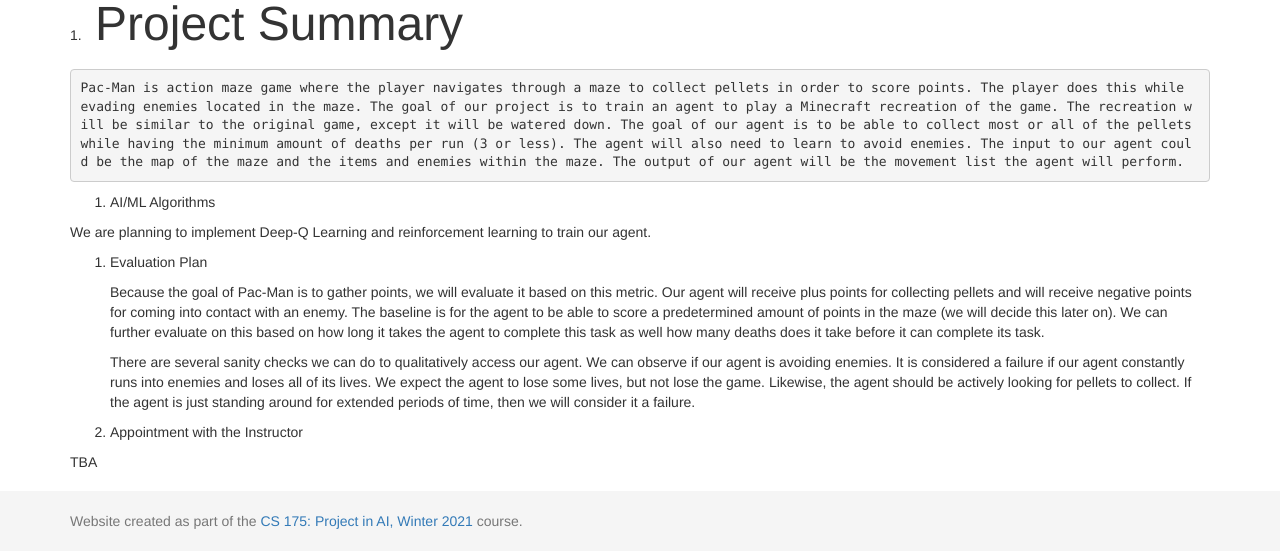
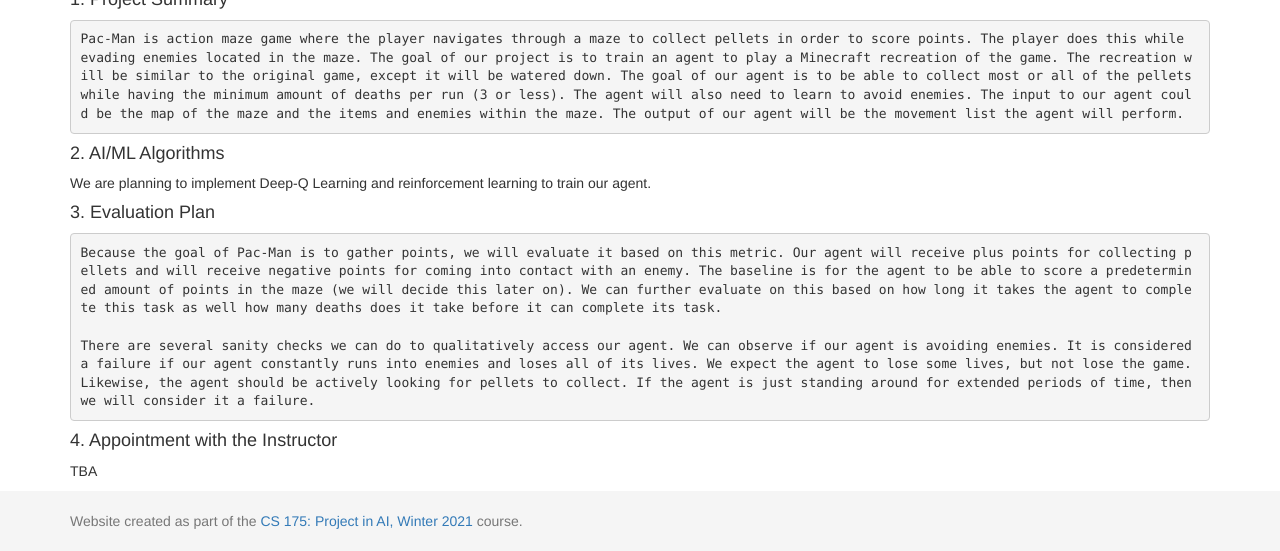
Before and after one commit to armaansd/pac-mAIn, a Jekyll site: the page built from docs/proposal.md, in a window 1280 px wide and 1044 px high. Shown: the part 493-1044 px from the top of the window. Built offline with Jekyll 4.4.1, drawn with Linux system fonts in a browser that asks for light colours.

Commit message:
Update proposal.md

```diff
--- a/docs/proposal.md
+++ b/docs/proposal.md
@@ -6,23 +6,23 @@
 ![image](https://user-images.githubusercontent.com/75513952/138029586-91aba8ae-47cb-4680-a669-72810dc42a33.png)
 
 
-1.<font size="10">  Project Summary</font>
+#### 1. Project Summary
 
     Pac-Man is action maze game where the player navigates through a maze to collect pellets in order to score points. The player does this while evading enemies located in the maze. The goal of our project is to train an agent to play a Minecraft recreation of the game. The recreation will be similar to the original game, except it will be watered down. The goal of our agent is to be able to collect most or all of the pellets while having the minimum amount of deaths per run (3 or less). The agent will also need to learn to avoid enemies. The input to our agent could be the map of the maze and the items and enemies within the maze. The output of our agent will be the movement list the agent will perform.
 
 
-2. AI/ML Algorithms
+#### 2. AI/ML Algorithms
 
 We are planning to implement Deep-Q Learning and reinforcement learning to train our agent.
 
 
-3. Evaluation Plan
+#### 3. Evaluation Plan
 
     Because the goal of Pac-Man is to gather points, we will evaluate it based on this metric. Our agent will receive plus points for collecting pellets and will receive negative points for coming into contact with an enemy. The baseline is for the agent to be able to score a predetermined amount of points in the maze (we will decide this later on). We can further evaluate on this based on how long it takes the agent to complete this task as well how many deaths does it take before it can complete its task.
 
     There are several sanity checks we can do to qualitatively access our agent. We can observe if our agent is avoiding enemies. It is considered a failure if our agent constantly runs into enemies and loses all of its lives. We expect the agent to lose some lives, but not lose the game. Likewise, the agent should be actively looking for pellets to collect. If the agent is just standing around for extended periods of time, then we will consider it a failure.
 
 
-4. Appointment with the Instructor
+#### 4. Appointment with the Instructor
 
 TBA
```
